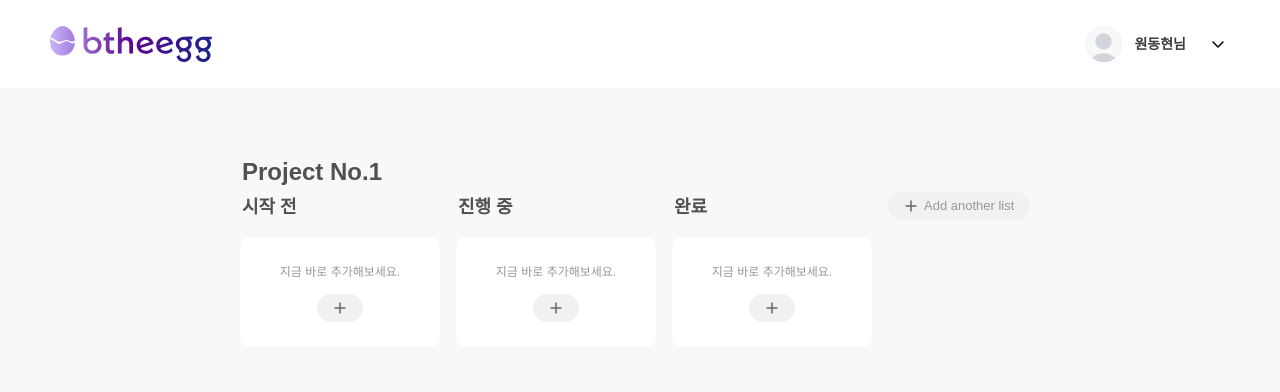
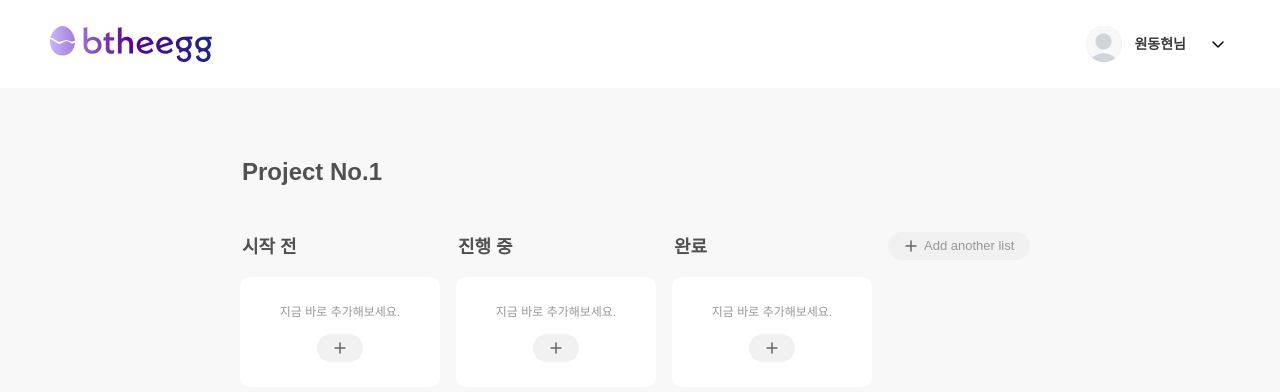
Before and after one commit to Hellol77/kanban-board, a React (Vite) app: page / in a window 1280 px wide. Shown: the top 392 px of the page. Built offline with nearby package versions, Linux system fonts and the light colour scheme; a web font is replaced by a local one.

Commit message:
refac: useContext 최적화

```diff
--- a/src/components/KanbanBoard/KanbanContext.ts
+++ b/src/components/KanbanBoard/KanbanContext.ts
@@ -1,8 +1,16 @@
 import { DraggedItemType, KanbanDataType } from '@/types/kanban';
 import { createContext, Dispatch, SetStateAction } from 'react';
 
-export const KanbanContext = createContext<{
+export const KanbanDataContext = createContext<{
+  draggedItem: DraggedItemType | null;
+}>({
+  draggedItem: null,
+});
+
+export const KanbanActionsContext = createContext<{
   setData: Dispatch<SetStateAction<KanbanDataType>>;
-  setDraggedItem: Dispatch<SetStateAction<DraggedItemType | null>>;
-  draggedItem: DraggedItemType | null;
-}>({ setData: () => {}, setDraggedItem: () => {}, draggedItem: null });
+  setDraggedItem: Dispatch<SetStateAction<{ sourcecolumnId: number; cardId: number } | null>>;
+}>({
+  setData: () => {},
+  setDraggedItem: () => {},
+});
--- a/src/components/KanbanBoard/KanbanHeader/KanbanHeader.tsx
+++ b/src/components/KanbanBoard/KanbanHeader/KanbanHeader.tsx
@@ -1,5 +1,5 @@
 import { TextInput } from '@/components/common';
-import { KanbanContext } from '@/components/KanbanBoard/KanbanContext';
+import { KanbanActionsContext } from '@/components/KanbanBoard/KanbanContext';
 import { useContext } from 'react';
 
 interface KanbanHeaderProps {
@@ -7,7 +7,7 @@ interface KanbanHeaderProps {
 }
 
 const KanbanHeader = ({ projectName }: KanbanHeaderProps) => {
-  const { setData } = useContext(KanbanContext);
+  const { setData } = useContext(KanbanActionsContext);
   const onChangeProjectName = (value: string) => {
     setData((prev) => ({ ...prev, projectName: value }));
   };
--- a/src/components/KanbanBoard/KanbanList/AddColumnButton.tsx
+++ b/src/components/KanbanBoard/KanbanList/AddColumnButton.tsx
@@ -1,17 +1,10 @@
 import { Button } from '@/components/common';
-import { KanbanContext } from '@/components/KanbanBoard/KanbanContext';
+import { KanbanActionsContext } from '@/components/KanbanBoard/KanbanContext';
 import { useContext } from 'react';
-import { styled } from 'styled-components';
 import PlusIcon from '@/assets/plus.svg?react';
 
-const S = {
-  AddListWrapper: styled.div`
-    flex-shrink: 0;
-  `,
-};
-
 const AddColumnButton = () => {
-  const { setData } = useContext(KanbanContext);
+  const { setData } = useContext(KanbanActionsContext);
   const onClickAddColumn = () => {
     setData((prev) => ({
       ...prev,
@@ -26,9 +19,7 @@ const AddColumnButton = () => {
     }));
   };
   return (
-    <S.AddListWrapper>
-      <Button onClick={() => onClickAddColumn()} icon={<PlusIcon />} aria-label='칼럼 추가' text='Add another list' />
-    </S.AddListWrapper>
+    <Button onClick={() => onClickAddColumn()} icon={<PlusIcon />} aria-label='칼럼 추가' text='Add another list' />
   );
 };
 
--- a/src/components/KanbanBoard/KanbanList/KanbanColumn/ColumnHeader.tsx
+++ b/src/components/KanbanBoard/KanbanList/KanbanColumn/ColumnHeader.tsx
@@ -80,7 +80,7 @@ const ColumnHeader = ({ column, setData }: ColumnHeaderProps) => {
       {column.cards.length !== 0 && (
         <Button onClick={() => onClickAddCard(column.columnId)} icon={<PlusIcon />} aria-label='카드 추가' />
       )}
-      {column.cards.length === 0 && column.columnId > 3 && (
+      {column.cards.length === 0 && !column.indelible && (
         <Button
           onClick={() => onClickDeleteColumn(column.columnId)}
           icon={<XIcon width={16} />}
--- a/src/components/KanbanBoard/KanbanList/KanbanColumn/EmptyColumn.tsx
+++ b/src/components/KanbanBoard/KanbanList/KanbanColumn/EmptyColumn.tsx
@@ -2,7 +2,7 @@ import { Button, Text } from '@/components/common';
 import styled from 'styled-components';
 import PlusIcon from '@/assets/plus.svg?react';
 import { useContext } from 'react';
-import { KanbanContext } from '@/components/KanbanBoard/KanbanContext';
+import { KanbanActionsContext } from '@/components/KanbanBoard/KanbanContext';
 
 interface EmptyColumnProps {
   columnId: number;
@@ -25,7 +25,7 @@ const S = {
 };
 
 const EmptyColumn = ({ columnId }: EmptyColumnProps) => {
-  const { setData } = useContext(KanbanContext);
+  const { setData } = useContext(KanbanActionsContext);
 
   const onClickAddCard = (columnId: number) => {
     setData((prev) => ({
--- a/src/components/KanbanBoard/KanbanList/KanbanColumn/KanbanCard.tsx
+++ b/src/components/KanbanBoard/KanbanList/KanbanColumn/KanbanCard.tsx
@@ -3,7 +3,7 @@ import XIcon from '@/assets/x.svg?react';
 import { CardType } from '@/types/kanban';
 import { Circle, TagInput, TextAreaInput } from '@/components/common';
 import TagPlusIcon from '@/assets/tagPlus.svg?react';
-import { KanbanContext } from '@/components/KanbanBoard/KanbanContext';
+import { KanbanActionsContext } from '@/components/KanbanBoard/KanbanContext';
 import { DragEvent, useContext, useRef, useState } from 'react';
 import DotsHorizontal from '@/assets/dotsHorizontal.svg?react';
 import useClickOutSide from '@/hooks/useClickOutside';
@@ -82,7 +82,7 @@ const S = {
 };
 
 const KanbanCard = ({ columnId, card }: KanbanCardProps) => {
-  const { setDraggedItem, setData } = useContext(KanbanContext);
+  const { setDraggedItem, setData } = useContext(KanbanActionsContext);
   const [isSettingOpen, setIsSettingOpen] = useState(false);
   const settingModalRef = useRef<HTMLDivElement>(null);
   useClickOutSide(settingModalRef, () => setIsSettingOpen(false));
--- a/src/components/KanbanBoard/KanbanList/KanbanColumn/index.tsx
+++ b/src/components/KanbanBoard/KanbanList/KanbanColumn/index.tsx
@@ -4,7 +4,7 @@ import { DragEvent, useContext } from 'react';
 import styled from 'styled-components';
 import EmptyColumn from '@/components/KanbanBoard/KanbanList/KanbanColumn/EmptyColumn';
 import KanbanCard from '@/components/KanbanBoard/KanbanList/KanbanColumn/KanbanCard';
-import { KanbanContext } from '@/components/KanbanBoard/KanbanContext';
+import { KanbanActionsContext, KanbanDataContext } from '@/components/KanbanBoard/KanbanContext';
 
 interface KanbanColumnProps {
   column: KanbanColumnType;
@@ -27,7 +27,8 @@ const S = {
 };
 
 const KanbanColumn = ({ column }: KanbanColumnProps) => {
-  const { setData, draggedItem } = useContext(KanbanContext);
+  const { setData } = useContext(KanbanActionsContext);
+  const { draggedItem } = useContext(KanbanDataContext);
   const handleDragOver = (e: DragEvent, columnId: number) => {
     e.preventDefault();
     if (draggedItem && draggedItem.sourcecolumnId !== columnId) {
--- a/src/components/KanbanBoard/KanbanList/index.tsx
+++ b/src/components/KanbanBoard/KanbanList/index.tsx
@@ -15,6 +15,10 @@ const S = {
     gap: 16px;
     width: 100%;
     max-width: calc(200px * 4 + 16px * 3);
+    margin-top: 4rem;
+  `,
+  AddListWrapper: styled.div`
+    flex-shrink: 0;
   `,
 };
 
@@ -24,7 +28,9 @@ const KanbanList = ({ columns }: KanbanListProps) => {
       {columns.map((column) => (
         <KanbanColumn key={column.columnId} column={column} />
       ))}
-      <AddColumnButton />
+      <S.AddListWrapper>
+        <AddColumnButton />
+      </S.AddListWrapper>
     </S.ListWrapper>
   );
 };
--- a/src/components/KanbanBoard/index.tsx
+++ b/src/components/KanbanBoard/index.tsx
@@ -1,10 +1,10 @@
 import { KanbanWrapper } from '@/components/common';
-import { KanbanContext } from '@/components/KanbanBoard/KanbanContext';
+import { KanbanActionsContext, KanbanDataContext } from '@/components/KanbanBoard/KanbanContext';
 import KanbanHeader from '@/components/KanbanBoard/KanbanHeader/KanbanHeader';
 import KanbanList from '@/components/KanbanBoard/KanbanList';
 import INITIAL_DATA from '@/data/initialData';
 import { KanbanDataType } from '@/types/kanban';
-import { useState, useEffect } from 'react';
+import { useState, useEffect, useMemo } from 'react';
 
 const KanbanBoard = () => {
   const [data, setData] = useState<KanbanDataType>(() => {
@@ -20,13 +20,18 @@ const KanbanBoard = () => {
     localStorage.setItem('kanban', JSON.stringify(data));
   }, [data]);
 
+  const dataValue = useMemo(() => ({ data, draggedItem }), [data, draggedItem]);
+  const actionsValue = useMemo(() => ({ setData, setDraggedItem }), []);
+
   return (
-    <KanbanContext.Provider value={{ setData, setDraggedItem, draggedItem }}>
-      <KanbanWrapper>
-        <KanbanHeader projectName={data.projectName} />
-        <KanbanList columns={data.kanbanColumns} />
-      </KanbanWrapper>
-    </KanbanContext.Provider>
+    <KanbanActionsContext.Provider value={actionsValue}>
+      <KanbanDataContext.Provider value={dataValue}>
+        <KanbanWrapper>
+          <KanbanHeader projectName={data.projectName} />
+          <KanbanList columns={data.kanbanColumns} />
+        </KanbanWrapper>
+      </KanbanDataContext.Provider>
+    </KanbanActionsContext.Provider>
   );
 };
 
--- a/src/data/initialData.ts
+++ b/src/data/initialData.ts
@@ -7,16 +7,19 @@ const INITIAL_DATA: KanbanDataType = {
       columnId: 1,
       title: '시작 전',
       cards: [],
+      indelible: true,
     },
     {
       columnId: 2,
       title: '진행 중',
       cards: [],
+      indelible: true,
     },
     {
       columnId: 3,
       title: '완료',
       cards: [],
+      indelible: true,
     },
   ],
 };
--- a/src/types/kanban.ts
+++ b/src/types/kanban.ts
@@ -9,6 +9,7 @@ export interface KanbanColumnType {
   columnId: number;
   title: string;
   cards: CardType[];
+  indelible?: boolean;
 }
 
 export interface CardType {
```
